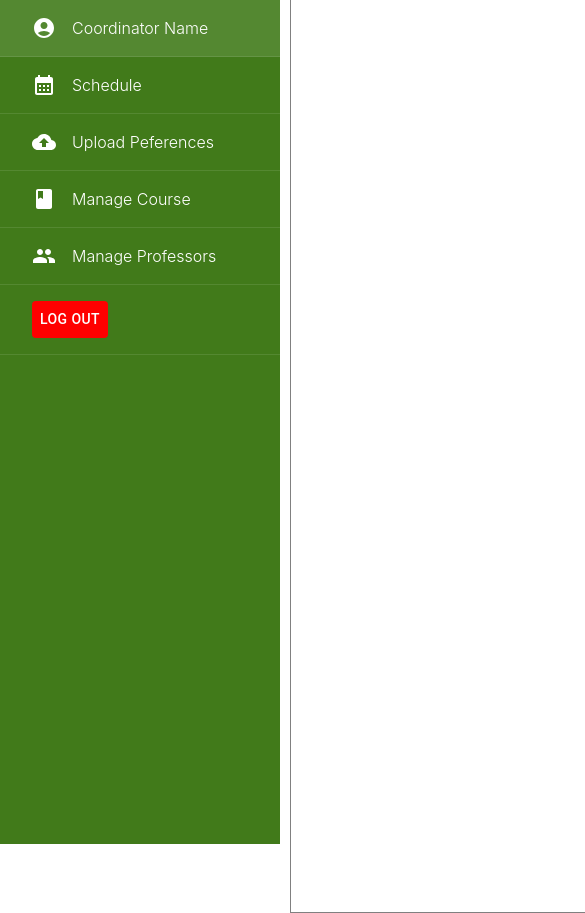
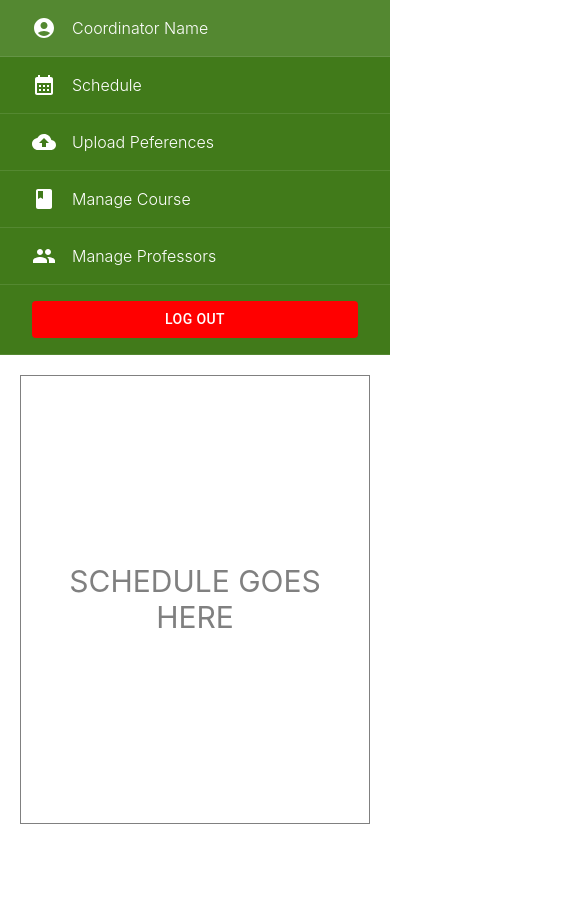
Before and after one commit to cmpt276-202305-group2/fic-scheduler, a React (Create React App) app in the folder FIC-Scheduler/client/: page /CoordinatorHomePage in a window 390 px wide. Shown: the top 913 px of the page, 585 px wide, since content can reach past the window. After the commit the page ends 844 px from the top, so only its background shows below. Built offline with nearby package versions, Linux system fonts and the light colour scheme; the HTML template or start-up script is replaced by a standard one.

Commit message:
fixed some styling issues

```diff
--- a/FIC-Scheduler/client/src/components/CoordinatorSidebar.js
+++ b/FIC-Scheduler/client/src/components/CoordinatorSidebar.js
@@ -1,43 +1,67 @@
 import React from "react";
-import {useNavigate} from 'react-router-dom';
-import CalendarMonthIcon from '@mui/icons-material/CalendarMonth';
-import CloudUploadIcon from '@mui/icons-material/CloudUpload';
-import Button from '@mui/material/Button';
-import AccountCircleIcon from '@mui/icons-material/AccountCircle';
-import ClassIcon from '@mui/icons-material/Class';
-import GroupIcon from '@mui/icons-material/Group';
+import { useNavigate } from "react-router-dom";
+import CalendarMonthIcon from "@mui/icons-material/CalendarMonth";
+import CloudUploadIcon from "@mui/icons-material/CloudUpload";
+import Button from "@mui/material/Button";
+import AccountCircleIcon from "@mui/icons-material/AccountCircle";
+import ClassIcon from "@mui/icons-material/Class";
+import GroupIcon from "@mui/icons-material/Group";
 
 function CoordinatorSidebar() {
   const navigate = useNavigate();
   const handleLogout = () => {
-       fetch('/logout', {method: 'POST'
-
-        }).then((response) => {
-            if(response.ok){
-                navigate('/LoginPage');
-            }
-            else{
+    fetch("/logout", { method: "POST" })
+      .then((response) => {
+        if (response.ok) {
+          navigate("/LoginPage");
+        } else {
           alert("Logout Failed");
         }
-        }).catch((error) => {
+      })
+      .catch((error) => {
         console.log(error);
       });
-    }
+  };
   return (
-    <div>
-        <li><AccountCircleIcon/>Coordinator Name</li>
-        <li><CalendarMonthIcon/>Schedule</li>
-        <li><CloudUploadIcon/>Upload Peferences</li>
-        <li><ClassIcon/>Manage Course</li>
-        <li><GroupIcon/>Manage Professors</li>
-        <li><Button
-            variant = "text"
-            sx={{backgroundColor: "red", color: "white", "&:hover": {backgroundColor: "red"}}}
+    <nav>
+      <ul>
+        <li>
+          <AccountCircleIcon />
+          Coordinator Name
+        </li>
+        <li>
+          <CalendarMonthIcon />
+          Schedule
+        </li>
+        <li>
+          <CloudUploadIcon />
+          Upload Peferences
+        </li>
+        <li>
+          <ClassIcon />
+          Manage Course
+        </li>
+        <li>
+          <GroupIcon />
+          Manage Professors
+        </li>
+        <li>
+          <Button
+            fullWidth
+            variant="text"
+            sx={{
+              backgroundColor: "red",
+              color: "white",
+              "&:hover": { backgroundColor: "red" },
+            }}
             disableElevation
             onClick={handleLogout}
           >
-        Log Out</Button></li>
-    </div>
+            Log Out
+          </Button>
+        </li>
+      </ul>
+    </nav>
   );
 }
 
--- a/FIC-Scheduler/client/src/components/InstructorSidebar.js
+++ b/FIC-Scheduler/client/src/components/InstructorSidebar.js
@@ -1,39 +1,57 @@
 import React from "react";
-import {useNavigate} from 'react-router-dom';
-import CalendarMonthIcon from '@mui/icons-material/CalendarMonth';
-import CloudUploadIcon from '@mui/icons-material/CloudUpload';
-import Button from '@mui/material/Button';
-import AccountCircleIcon from '@mui/icons-material/AccountCircle';
+import { useNavigate } from "react-router-dom";
+import CalendarMonthIcon from "@mui/icons-material/CalendarMonth";
+import CloudUploadIcon from "@mui/icons-material/CloudUpload";
+import Button from "@mui/material/Button";
+import AccountCircleIcon from "@mui/icons-material/AccountCircle";
 
 function InstructorSidebar() {
   const navigate = useNavigate();
   const handleLogout = () => {
-       fetch('/logout', {method: 'POST'
-
-        }).then((response) => {
-            if(response.ok){
-                navigate('/LoginPage');
-            }
-            else{
+    fetch("/logout", { method: "POST" })
+      .then((response) => {
+        if (response.ok) {
+          navigate("/LoginPage");
+        } else {
           alert("Logout Failed");
         }
-        }).catch((error) => {
+      })
+      .catch((error) => {
         console.log(error);
       });
-    }
+  };
   return (
-    <div>
-        <li><AccountCircleIcon/>Instructor Name</li>
-        <li><CalendarMonthIcon/>Schedule</li>
-        <li><CloudUploadIcon/>Upload Peferences</li>
-        <li><Button
-            variant = "text"
-            sx={{backgroundColor: "red", color: "white", "&:hover": {backgroundColor: "red"}}}
+    <nav>
+      <ul>
+        <li>
+          <AccountCircleIcon />
+          Instructor Name
+        </li>
+        <li>
+          <CalendarMonthIcon />
+          Schedule
+        </li>
+        <li>
+          <CloudUploadIcon />
+          Upload Peferences
+        </li>
+        <li>
+          <Button
+            fullWidth
+            variant="text"
+            sx={{
+              backgroundColor: "red",
+              color: "white",
+              "&:hover": { backgroundColor: "red" },
+            }}
             disableElevation
             onClick={handleLogout}
           >
-        Log Out</Button></li>
-    </div>
+            Log Out
+          </Button>
+        </li>
+      </ul>
+    </nav>
   );
 }
 
--- a/FIC-Scheduler/client/src/pages/CoordinatorHomePage.js
+++ b/FIC-Scheduler/client/src/pages/CoordinatorHomePage.js
@@ -4,14 +4,14 @@ import CoordinatorSidebar from "../components/CoordinatorSidebar";
 
 function CoordinatorHomePage() {
   return (
-    <>
+    <React.Fragment>
       <div className={styles.Container}>
         <div className={styles.Sidebar}>
-          <CoordinatorSidebar className={styles.Sidebar} />
+          <CoordinatorSidebar />
         </div>
         <div className={styles.Schedule}>SCHEDULE GOES HERE</div>
       </div>
-    </>
+    </React.Fragment>
   );
 }
 
--- a/FIC-Scheduler/client/src/pages/InstructorCoordinatorHomePage.module.css
+++ b/FIC-Scheduler/client/src/pages/InstructorCoordinatorHomePage.module.css
@@ -1,17 +1,28 @@
 *{
     margin: 0;
     padding: 0;
+    box-sizing: border-box;
 }
 
 .Sidebar {
-    position: absolute;
     background-color: #417A1A;
     color: white;
-    top: 0;
-    left: 0;
     height: 100vh;
     width: 280px;
+    position: sticky;
+    top: 0;
+    display: flex;
+    flex-direction: column;
+    justify-content: space-between;
+}
 
+.Sidebar li:last-child {
+    margin-top: auto;
+    width: 100%;
+}
+
+.Sidebar li:last-child button {
+    width: 100%;
 }
 
 .Sidebar li {
@@ -31,16 +42,40 @@
 
 .Container {
     display: flex;
-    justify-content: row;
-    align-items: center;
     height: 100vh;
 }
 
 .Schedule {
-    text-align: center;
+    flex-grow: 1;
+    display: flex;
+    align-items: center;
+    justify-content: center;
     font-size: 50px;
-    margin-left: 290px;
     color: grey;
     border: solid grey 1px;
-    padding: 400px;
+    margin: 20px;
 }
+
+/* this is gonna make sure it works for the smaller devices */
+@media (max-width: 600px) {
+  .Container {
+    flex-direction: column;
+  }
+
+  .Sidebar {
+    width: 100%;
+    height: auto;
+  }
+
+  .Schedule {
+    flex-grow: 1;
+    margin-left: 20px;
+    padding: 10px;
+    font-size: 30px;
+  }
+
+  .Sidebar li:last-child {
+    margin-top: auto;
+    width: 100%;
+}
+}
--- a/FIC-Scheduler/client/src/pages/InstructorHomePage.js
+++ b/FIC-Scheduler/client/src/pages/InstructorHomePage.js
@@ -7,7 +7,7 @@ function InstructorHomePage() {
     <React.Fragment>
       <div className={styles.Container}>
         <div className={styles.Sidebar}>
-          <InstructorSidebar className={styles.Sidebar} />
+          <InstructorSidebar />
         </div>
         <div className={styles.Schedule}>SCHEDULE GOES HERE</div>
       </div>
```
Lines whose indentation alone changed are shown as unchanged.
